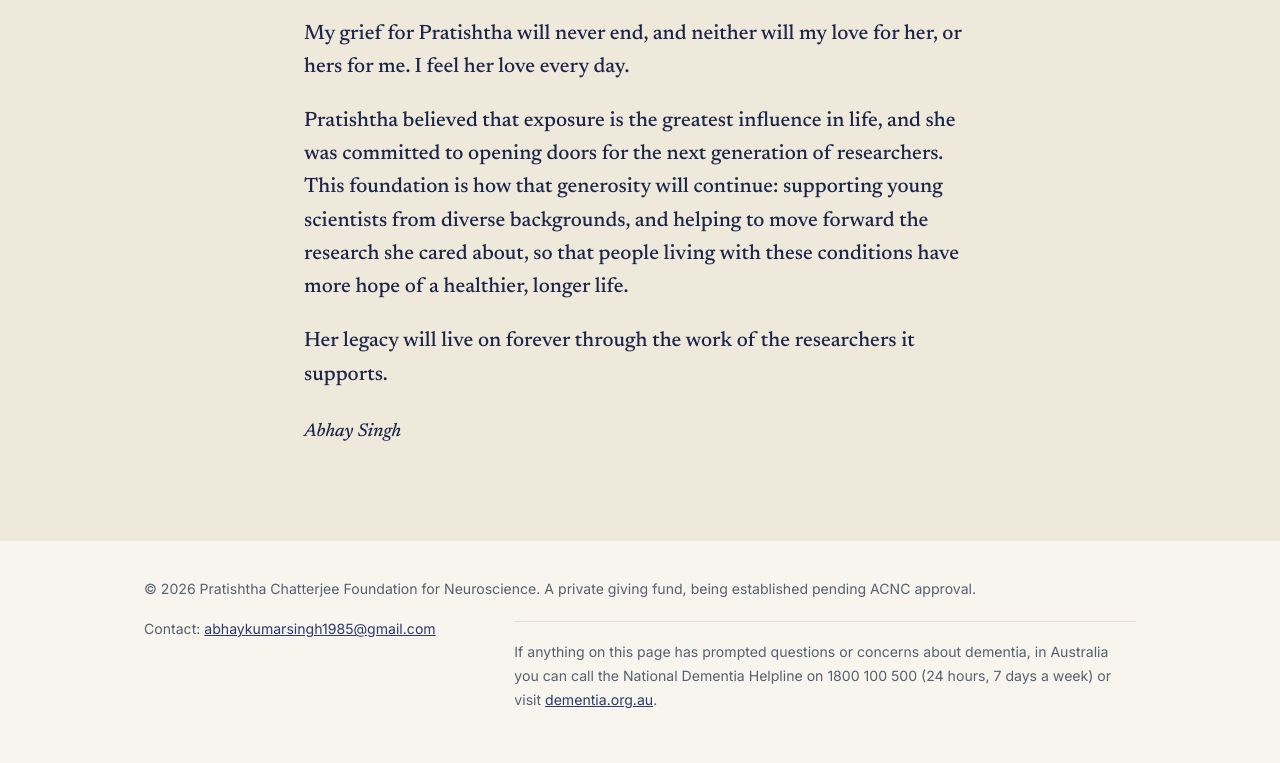
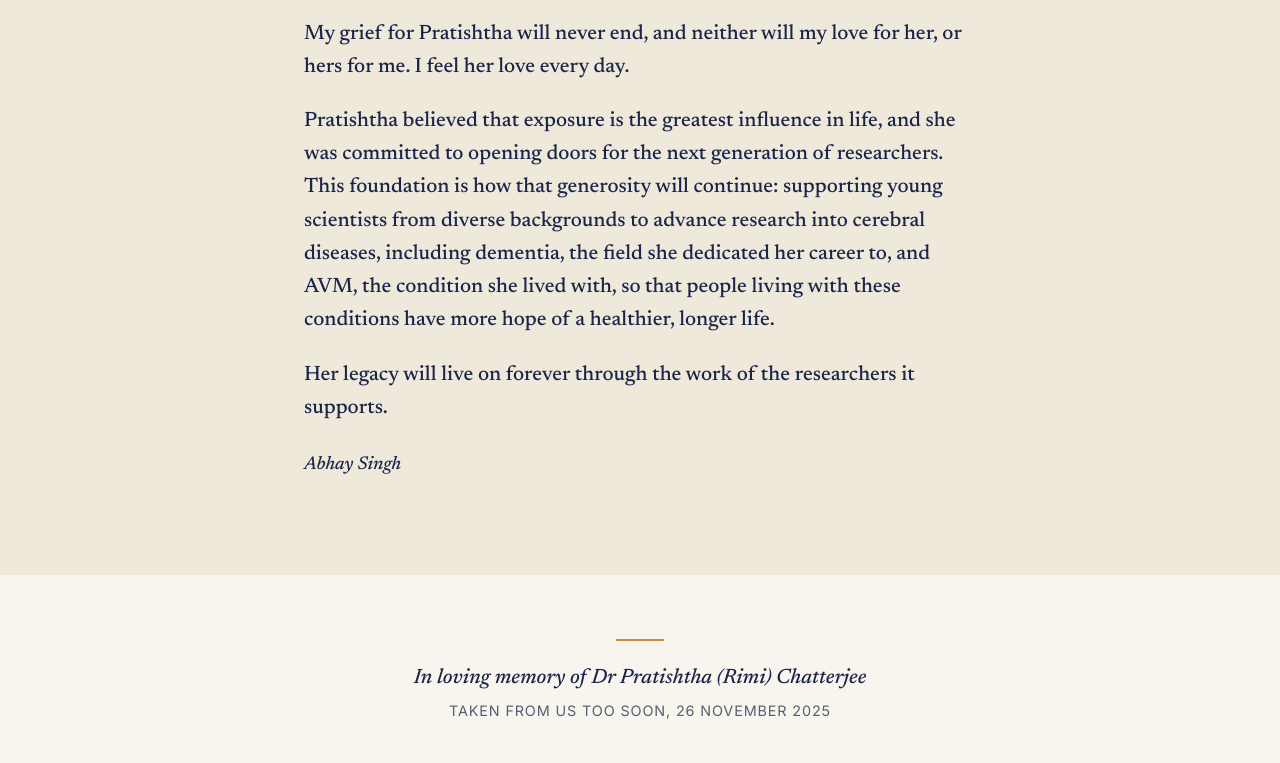
Before and after one commit to pratishtha-foundation/pratishtha-foundation, a plain HTML site: page index.html in a window 1280 px wide. Shown: the part 5203-5966 px from the top of the page. Drawn offline with Linux system fonts and the light colour scheme.

Commit message:
Add files via upload
site update

```diff
--- a/index.html
+++ b/index.html
@@ -97,9 +97,12 @@
   .notice p { margin: 0 0 .7em; font-size: 1rem; color: #333b4c; }
   .notice p:last-child { margin-bottom: 0; }
 
+  .memorial { text-align: center; padding: 64px 24px 8px; font-family: Newsreader, Georgia, serif; font-style: italic; font-size: 1.3rem; line-height: 1.5; color: var(--indigo-dark); }
+  .memorial::before { content: ""; display: block; width: 48px; height: 2px; background: var(--accent); margin: 0 auto 22px; }
+  .memorial span { display: block; margin-top: 6px; font-family: Inter, sans-serif; font-style: normal; font-size: .9rem; letter-spacing: .06em; text-transform: uppercase; color: var(--muted); }
   footer { padding: 36px 0 52px; color: var(--muted); font-size: .88rem; }
   footer .wrap { display: flex; justify-content: space-between; gap: 16px; flex-wrap: wrap; }
-  footer .support { flex-basis: 100%; border-top: 1px solid var(--line); padding-top: 18px; margin-top: 4px; max-width: 70ch; }
+  footer .support { flex: 0 0 100%; border-top: 1px solid var(--line); padding-top: 18px; margin: 4px 0 0; }
 
   @media (max-width: 820px) {
     .hero .wrap { grid-template-columns: 1fr; gap: 36px; }
@@ -133,7 +136,7 @@
   <div class="hero">
     <div class="wrap">
       <div>
-        <span class="badge">In loving memory </span>
+        <span class="badge">In loving memory</span>
         <h1>Pratishtha Chatterjee Foundation for Neuroscience</h1>
         <p class="lead">In memory of Dr Pratishtha (Rimi) Chatterjee. Supporting young researchers from diverse backgrounds in progressing research into cerebral diseases, including AVM, dementia and related disorders.</p>
         <a class="btn" href="#grant">The memorial grant</a>
@@ -245,12 +248,17 @@
       <div class="eyebrow">A note from Abhay</div>
       <h2>For Pratishtha, always.</h2>
       <p class="letter">My grief for Pratishtha will never end, and neither will my love for her, or hers for me. I feel her love every day.</p>
-      <p class="letter">Pratishtha believed that exposure is the greatest influence in life, and she was committed to opening doors for the next generation of researchers. This foundation is how that generosity will continue: supporting young scientists from diverse backgrounds, and helping to move forward the research she cared about, so that people living with these conditions have more hope of a healthier, longer life.</p>
+      <p class="letter">Pratishtha believed that exposure is the greatest influence in life, and she was committed to opening doors for the next generation of researchers. This foundation is how that generosity will continue: supporting young scientists from diverse backgrounds to advance research into cerebral diseases, including dementia, the field she dedicated her career to, and AVM, the condition she lived with, so that people living with these conditions have more hope of a healthier, longer life.</p>
       <p class="letter">Her legacy will live on forever through the work of the researchers it supports.</p>
       <p class="signoff">Abhay Singh</p>
     </div>
   </section>
 </main>
+
+<div class="memorial">
+  In loving memory of Dr Pratishtha (Rimi) Chatterjee
+  <span>Taken from us too soon, 26 November 2025</span>
+</div>
 
 <footer>
   <div class="wrap">
```
